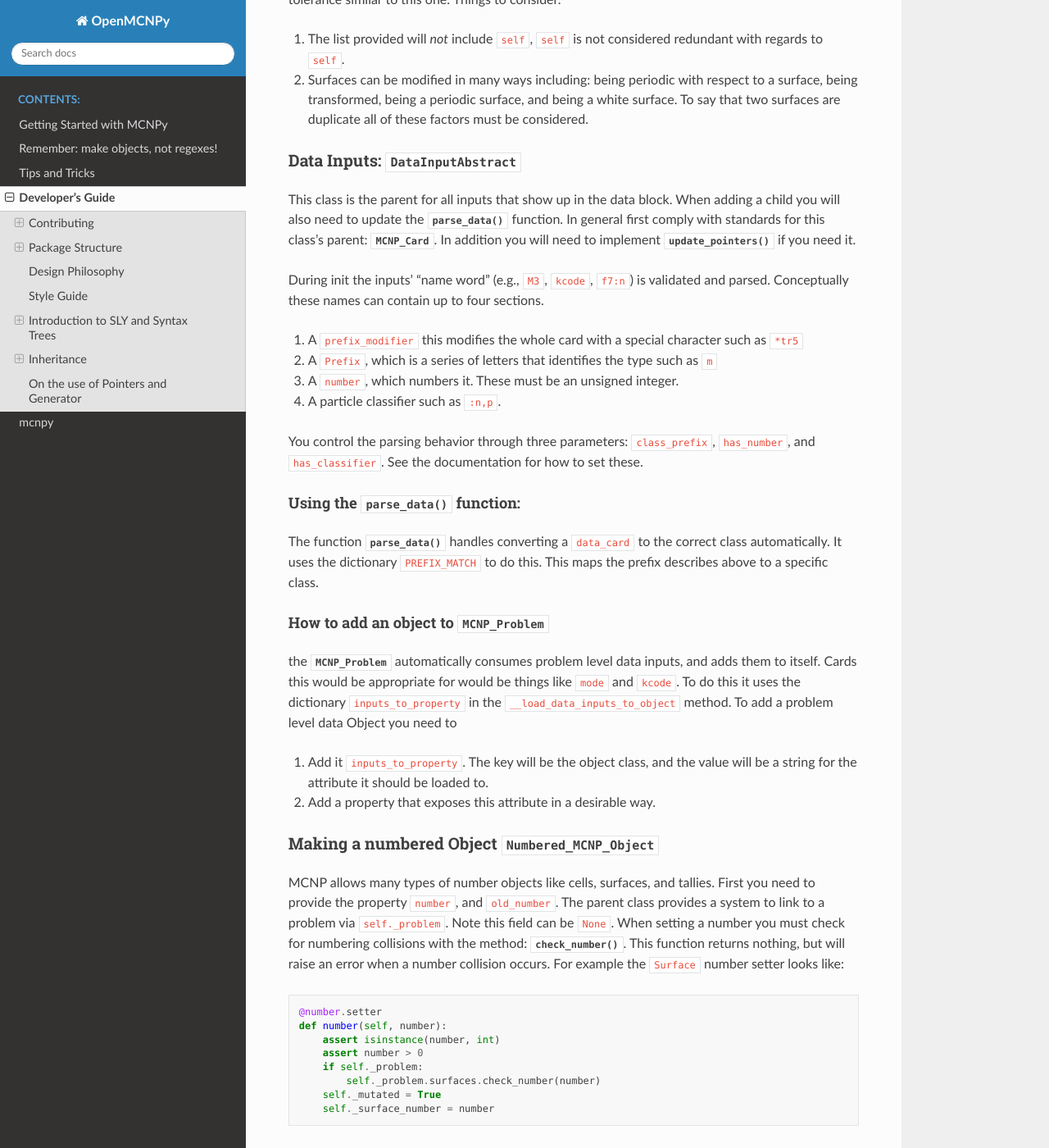
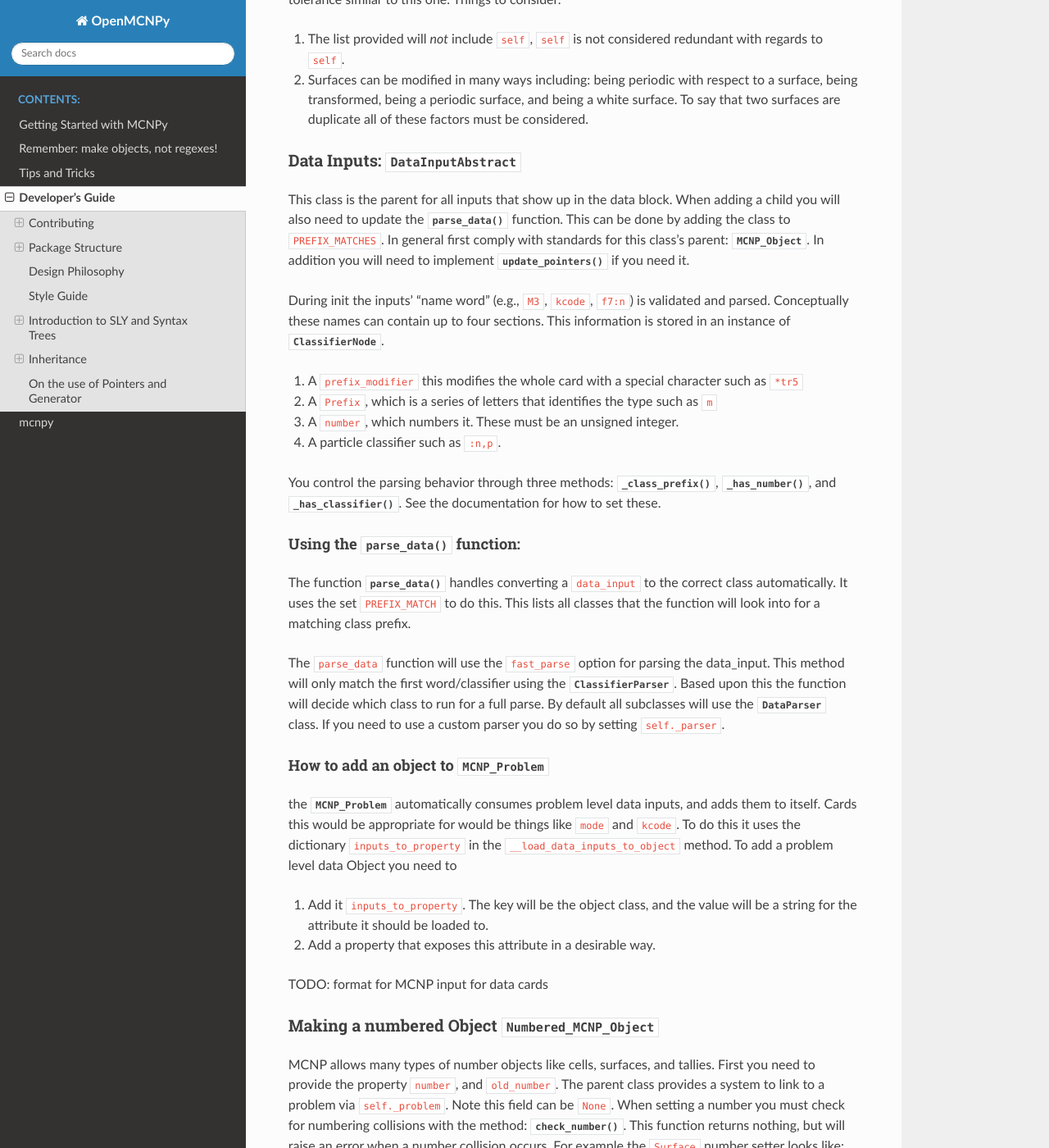
Before and after one commit to idaholab/MontePy, a Sphinx documentation site: the page built from doc/source/developing.rst, in a window 1280 px wide and 1400 px high, scrolled down 9105 px. Shown: the whole window at 82% size. Built offline with Sphinx 7.4.7 and the Read the Docs theme 2.0.0, drawn with Linux system fonts in a browser that asks for light colours.

Commit message:
Update data_input documentation on new machinery

```diff
--- a/doc/source/api/mcnpy.data_inputs.data_input.rst
+++ b/doc/source/api/mcnpy.data_inputs.data_input.rst
@@ -5,3 +5,4 @@ mcnpy.data\_inputs.data\_input module
    :members:
    :undoc-members:
    :show-inheritance:
+   :private-members: _class_prefix, _has_number, _has_classifier
--- a/doc/source/developing.rst
+++ b/doc/source/developing.rst
@@ -450,29 +450,38 @@ Data Inputs: :class:`~mcnpy.data_inputs.data_input.DataInputAbstract`
 This class is the parent for all inputs that show up in the data block.
 When adding a child you will also need to update the
 :func:`~mcnpy.data_inputs.data_parser.parse_data` function.
-In general first comply with standards for this class's parent: :class:`~mcnpy.mcnp_card.MCNP_Card`.
+This can be done by adding the class to ``PREFIX_MATCHES``.
+In general first comply with standards for this class's parent: :class:`~mcnpy.mcnp_object.MCNP_Object`.
 In addition you will need to implement :func:`~mcnpy.data_inputs.data_input.DataInputAbstract.update_pointers`
 if you need it.
 
 During init the inputs' "name word" (e.g., ``M3``, ``kcode``, ``f7:n``) is validated and parsed.
 Conceptually these names can contain up to four sections.
+This information is stored in an instance of :class:`~mcnpy.input_parser.syntax_node.ClassifierNode`.
 
 #. A ``prefix_modifier`` this modifies the whole card with a special character such as ``*tr5``
 #. A ``Prefix``, which is a series of letters that identifies the type such as ``m``
 #. A ``number``, which numbers it. These must be an unsigned integer.
 #. A particle classifier such as ``:n,p``.
 
-You control the parsing behavior through three parameters: ``class_prefix``, ``has_number``, and ``has_classifier``.
+You control the parsing behavior through three methods: :func:`~mcnpy.data_inputs.data_input.DataInputAbstract._class_prefix`,
+:func:`~mcnpy.data_inputs.data_input.DataInputAbstract._has_number`,
+and :func:`~mcnpy.data_inputs.data_input.DataInputAbstract._has_classifier`.
 See the documentation for how to set these.
 
 
 Using the :func:`~mcnpy.data_inputs.data_parser.parse_data` function:
 """"""""""""""""""""""""""""""""""""""""""""""""""""""""""""""""""""""
 
-The function :func:`~mcnpy.data_inputs.data_parser.parse_data` handles converting a ``data_card`` to the correct class automatically.
-It uses the dictionary ``PREFIX_MATCH`` to do this.
-This maps the prefix describes above to a specific class.
+The function :func:`~mcnpy.data_inputs.data_parser.parse_data` handles converting a ``data_input`` to the correct class automatically.
+It uses the set ``PREFIX_MATCH`` to do this.
+This lists all classes that the function will look into for a matching class prefix.
 
+The ``parse_data`` function will use the ``fast_parse`` option for parsing the data_input.
+This method will only match the first word/classifier using the :class:`~mcnpy.input_parser.data_parser.ClassifierParser`.
+Based upon this the function will decide which class to run for a full parse.
+By default all subclasses will use the :class:`~mcnpy.input_parser.data_parser.DataParser` class.
+If you need to use a custom parser you do so by setting ``self._parser``.
 
 How to add an object to :class:`~mcnpy.mcnp_problem.MCNP_Problem`
 """""""""""""""""""""""""""""""""""""""""""""""""""""""""""""""""
@@ -485,6 +494,8 @@ To add a problem level data Object you need to
 
 #. Add it ``inputs_to_property``. The key will be the object class, and the value will be a string for the attribute it should be loaded to.
 #. Add a property that exposes this attribute in a desirable way.
+
+TODO: format for MCNP input for data cards
 
 Making a numbered Object :class:`~mcnpy.numbered_mcnp_object.Numbered_MCNP_Object`
 ^^^^^^^^^^^^^^^^^^^^^^^^^^^^^^^^^^^^^^^^^^^^^^^^^^^^^^^^^^^^^^^^^^^^^^^^^^^^^^^^^^
```
